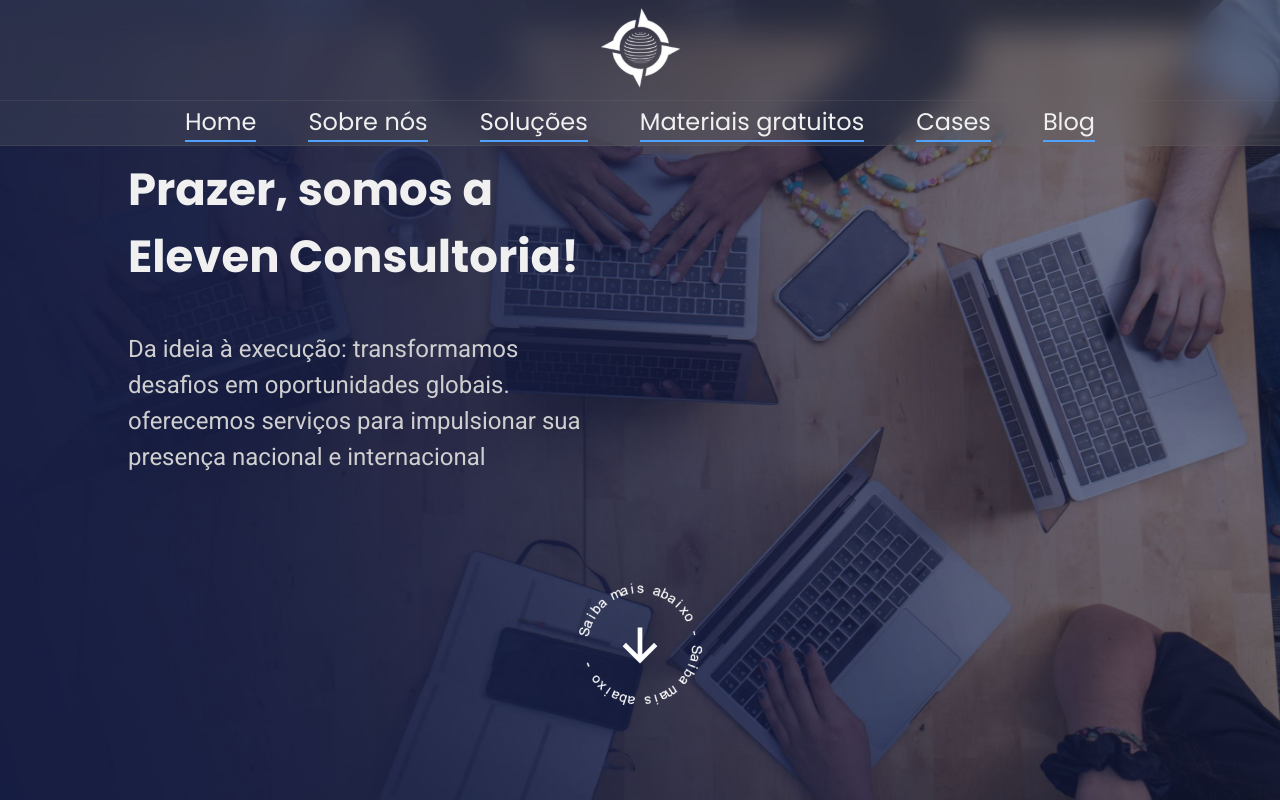
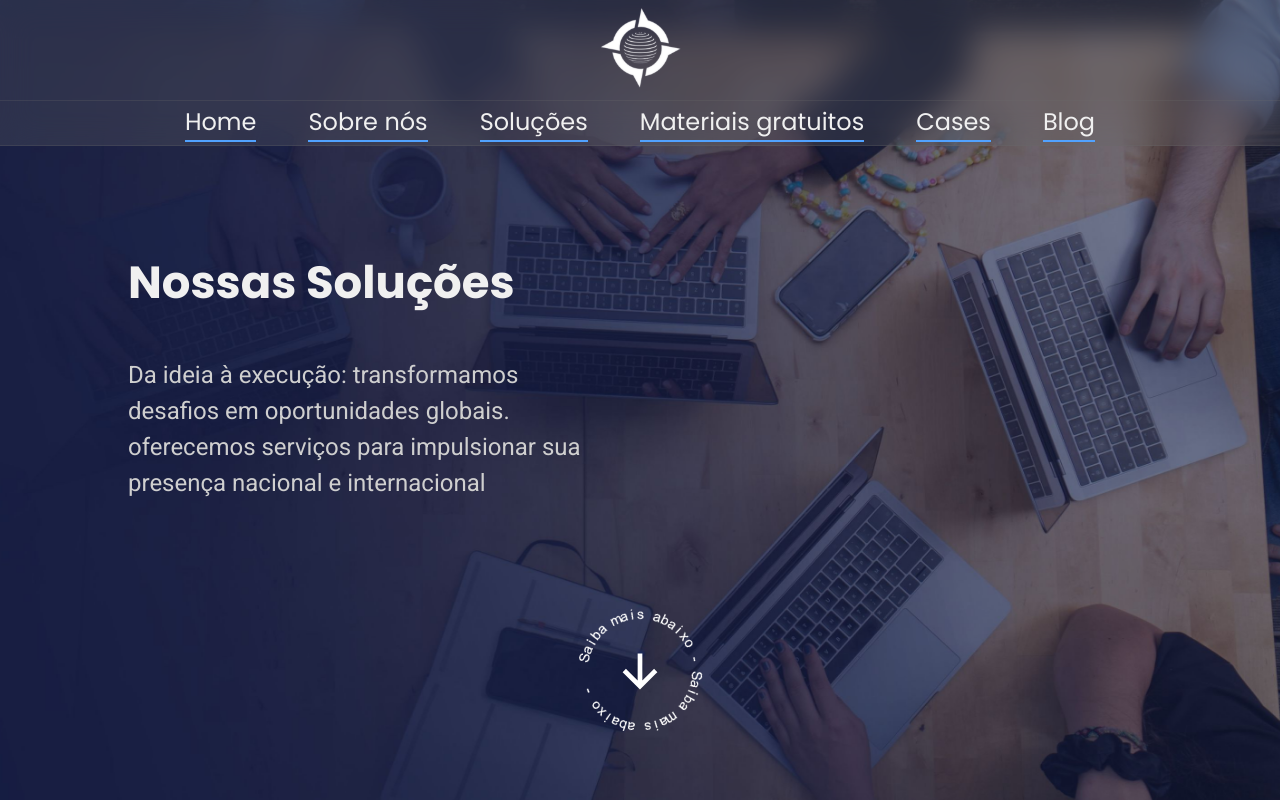
Before and after one commit to knex-projects/eleven-lp, a React (Vite) app in the folder FrontEnd/: page /Solucoes in a window 1280 px wide. Shown: the top 800 px of the page. Built offline with nearby package versions, Linux system fonts and the light colour scheme.

Commit message:
fix(OurSolutions): Centralização consertada

```diff
--- a/FrontEnd/src/components/Sections/OurSolutionsSection/OurSolutionsSection.tsx
+++ b/FrontEnd/src/components/Sections/OurSolutionsSection/OurSolutionsSection.tsx
@@ -8,10 +8,10 @@
         className="w-screen h-[870px] flex bg-cover gap-28 max-xl:gap-20 items-center max-lg:flex-col justify-center pt-20 text-primary-text bg-center max-md:pt-0"
         style={{ backgroundImage: `url(${backgroundImage})` }}
     >
-      <div className="">
+      <div className="mt-[120px]">
         <div className="">
           <h1 className="text-[45px] font-bold  max-w-[493px] w-[86vw] max-lg:text-[40px] max-lg:text-center">
-            Prazer, somos a Eleven Consultoria!
+            Nossas Soluções
           </h1>
           <div className="max-lg:hidden max-lg:absolute min-w-[80vw]"></div>
           <h2 className="text-[24px] font-normal  max-w-[481px] pt-10 text-subtext w-[88vw] max-lg:text-[20px] max-lg:text-center">
```
